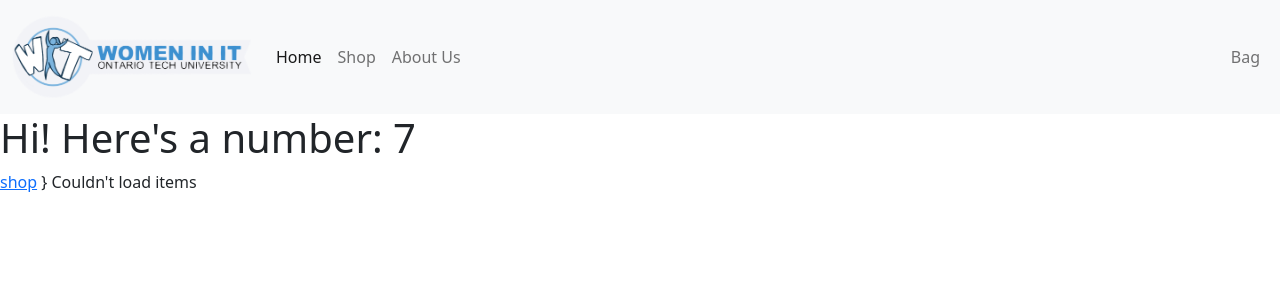
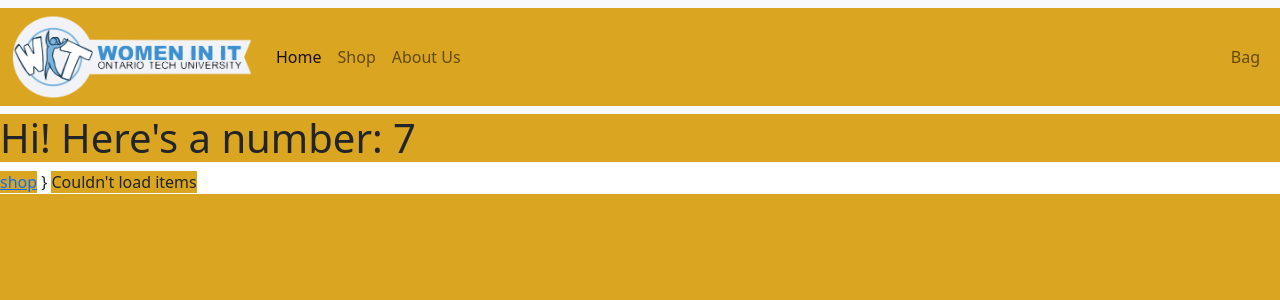
Before and after one commit to DanielKamel2001/OT-Hackathon-22, a Flask app: page / in a window 1280 px wide. Shown: the top 300 px of the page. Run offline with Flask 2, Linux system fonts and the light colour scheme; data that the repository does not hold is empty.

Commit message:
added style sheet linking

```diff
--- a/static/style.css
+++ b/static/style.css
@@ -0,0 +1,3 @@
+*{
+    background-color: goldenrod;
+}
--- a/templates/index.html
+++ b/templates/index.html
@@ -1,6 +1,8 @@
 <!DOCTYPE html>
 <html lang="en">
 <head>
+        <link rel= "stylesheet" type= "text/css" href= "{{ url_for('static',filename='style.css') }}">
+
     <link href="https://cdn.jsdelivr.net/npm/bootstrap@5.0.2/dist/css/bootstrap.min.css" rel="stylesheet" integrity="sha384-EVSTQN3/azprG1Anm3QDgpJLIm9Nao0Yz1ztcQTwFspd3yD65VohhpuuCOmLASjC" crossorigin="anonymous">
 </head>
 <body>
```
